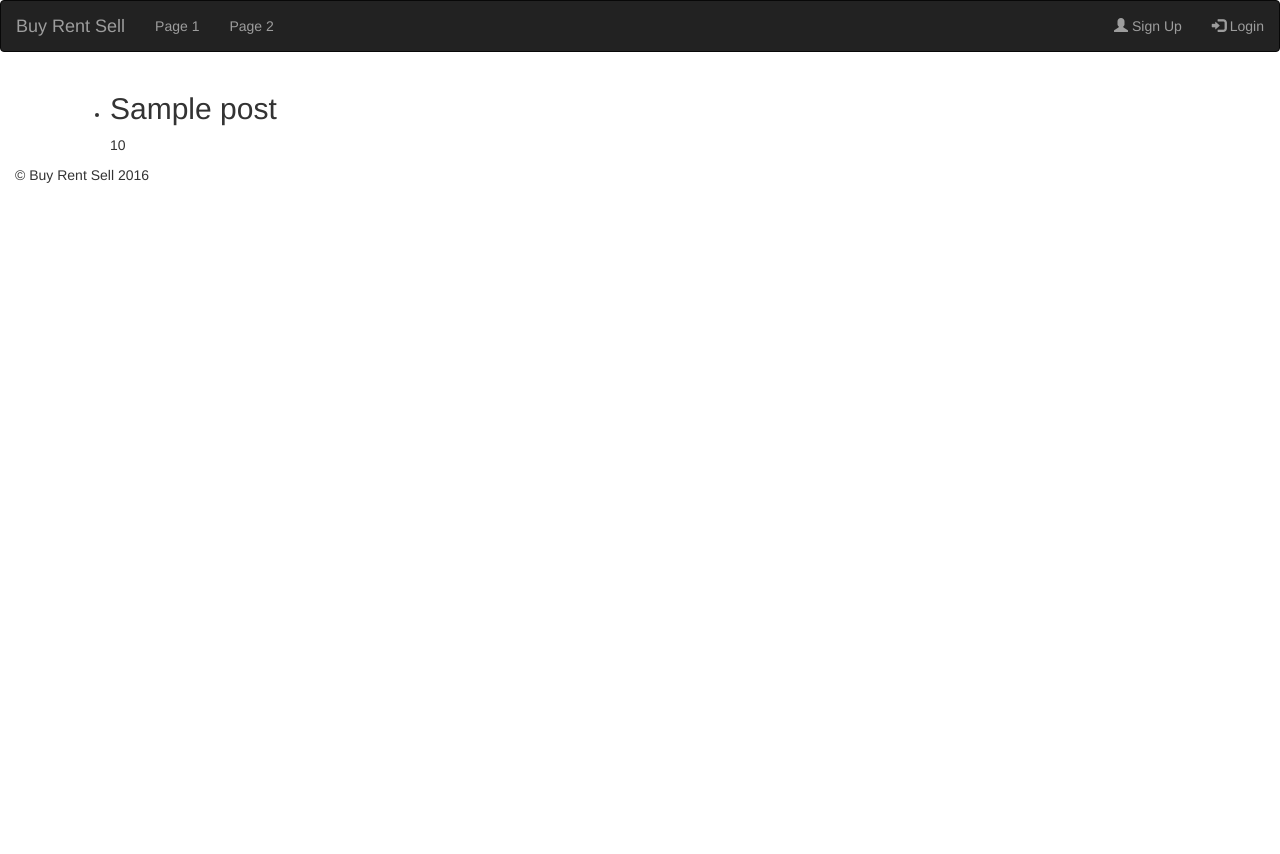
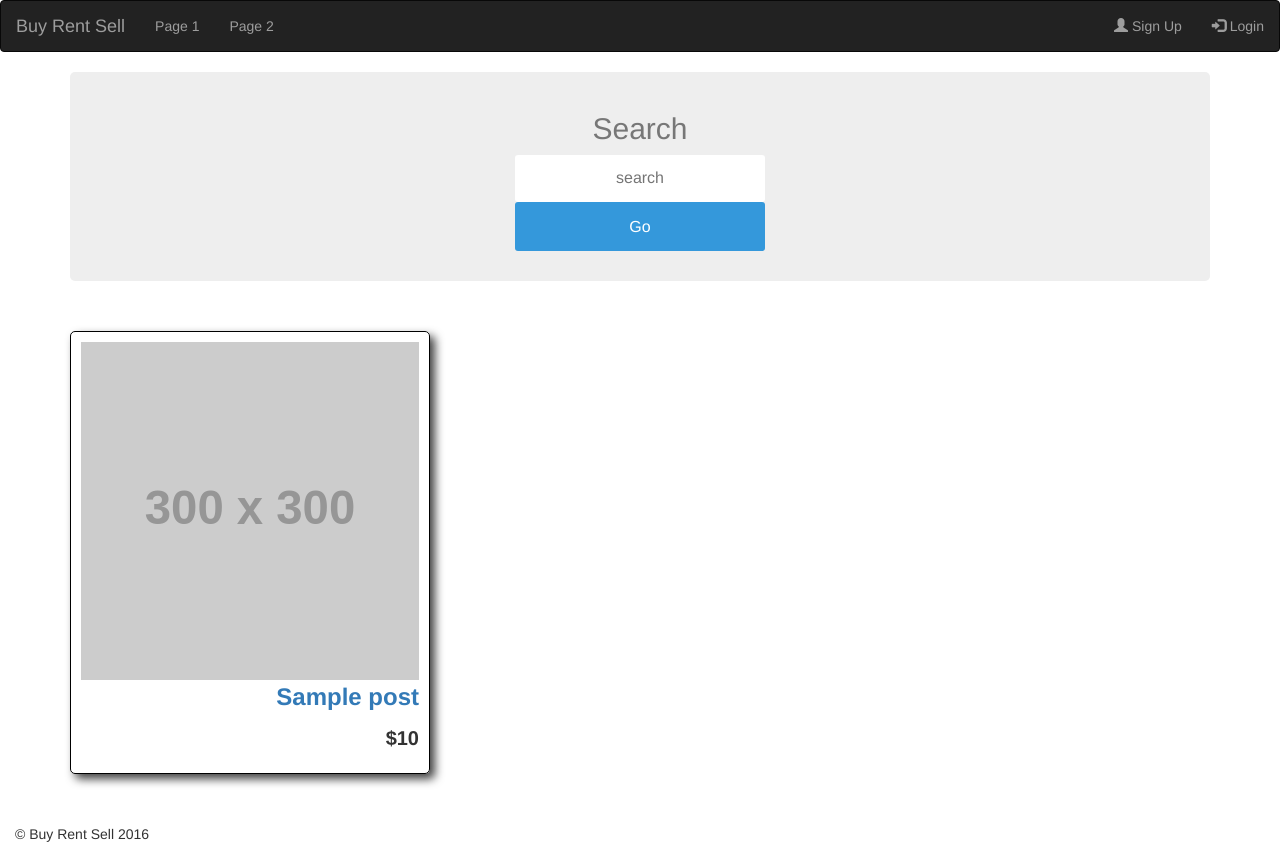
Before and after one commit to mhendri/buyrentsell, a Flask app: page /showPosts in a window 1280 px wide. Before the commit the page ends 183 px from the top, so only its background shows below. Run offline with Flask 2, Linux system fonts and the light colour scheme; tables that the repository leaves empty hold one stand-in row (values such as "Sample post"); grey boxes labelled with a size stand in for pictures from a placeholder-image service; some libraries are stand-ins or nearby versions.

Commit message:
Update 'show_entries.html' to use jinja templating

```diff
--- a/templates/show_entries.html
+++ b/templates/show_entries.html
@@ -1,12 +1,38 @@
 {% extends "base.html" %}
 {% block content %}
 <!-- <h1 align="center">show_entries.html is currently under construction</h1> -->
-<ul class=entries>
-  {% for entry in entries %}
-    <li><h2>{{ entry.post_title }}</h2>{{ entry.post_price|safe }}
-  {% else %}
-    <em>No entries here so far</em>
-  {% endfor %}
-  </ul>
+  <div class="col-xs-12 login-screen">
+    <div class="app-title">
+      <h2>Search</h2>
+    </div>
+    <div class="login-form">
+      <div class="control-group">
+        <input type="text" placeholder="search"/>
+        <input type="submit" value="Go" class="btn">
+      </div>
+    </div>
+  </div>
 
+  <div class="posts">
+    <!-- Batch Line from http://stackoverflow.com/questions/17797921/jinja2-create-new-row-for-every-3-items -->
+    {% for entry_row in entries | batch(3) %}
+    <div class="row">
+      {% for entry in entry_row %}
+      {% if entry %}
+      <div class="col-sm-4">
+        <div class="postbox">
+          <img src="https://placehold.it/300" alt="" />
+          <p class="post-title">
+            <a href="/post/{{ entry.id }}">{{ entry.post_title }}</a>
+          </p>
+          <p class="post-price">{{ entry.post_price | safe }}</p>
+        </div>
+      </div>
+      {% endif %}
+      {% endfor %}
+    </div>
+    {% else %}
+      <em>No entries here so far</em>
+    {% endfor %}
+  </div>
 {% endblock %}
```
